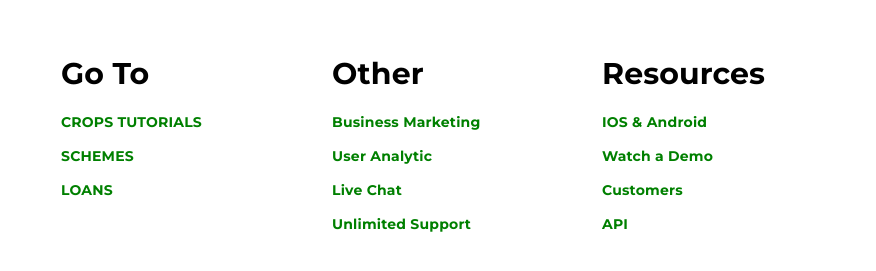
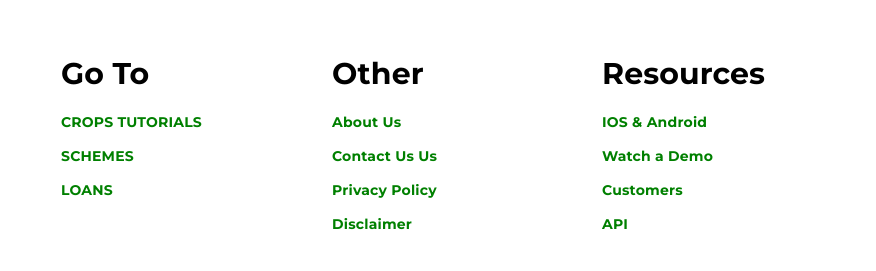
Before and after one commit to codermal7/Farm_India11, a website built with Parcel: page h-o-m-e-p-a-g-e.html in a window 1280 px wide. Shown: the part 3224-3495 px from the top of the page, 404-1280 px from the left. Built offline with nearby package versions, Linux system fonts and the light colour scheme.

Commit message:
Update h-o-m-e-p-a-g-e.html

```diff
--- a/h-o-m-e-p-a-g-e.html
+++ b/h-o-m-e-p-a-g-e.html
@@ -165,22 +165,26 @@
             <div class="col-md-3-div17">
               <b class="h3-b18">Go To</b>
               <div class="div14 ">
-                <b class="made-with-love-by-figmaland-al "><a style="    text-decoration: none;color: green;" href="/k-n-o-w-y-o-u-r-c-r-o-p.html">CROPS TUTORIALS</a></b>
-
-
-
-
-
-                <b class="made-with-love-by-figmaland-al "><a style="    text-decoration: none;color: green;" href="/s-c-h-e-m-e-s-a-n-d-l-o-a-n-d.html">SCHEMES</a></b>
-                <b class="made-with-love-by-figmaland-al "><a style="    text-decoration: none;color: green;" href="/s-c-h-e-m-e-s-a-n-d-l-o-a-n-d.html">LOANS</a></b>
+                <b class="made-with-love-by-figmaland-al "><a style="    text-decoration: none;color: green;"
+                    href="/k-n-o-w-y-o-u-r-c-r-o-p.html">CROPS TUTORIALS</a></b>
+                <b class="made-with-love-by-figmaland-al "><a style="    text-decoration: none;color: green;"
+                    href="/s-c-h-e-m-e-s-a-n-d-l-o-a-n-d.html">SCHEMES</a></b>
+                <b class="made-with-love-by-figmaland-al "><a style="    text-decoration: none;color: green;"
+                    href="/s-c-h-e-m-e-s-a-n-d-l-o-a-n-d.html">LOANS</a></b>
               </div>
             </div>
             <div class="col-md-3-div18">
               <b class="h3-b18">Other</b>
               <div class="div14">
-                <b class="made-with-love-by-figmaland-al" >Business Marketing</b><b
-                  class="made-with-love-by-figmaland-al">User Analytic</b><b class="made-with-love-by-figmaland-al">Live
-                  Chat</b><b class="made-with-love-by-figmaland-al">Unlimited Support</b>
+                <b class="made-with-love-by-figmaland-al "><a style=" text-decoration: none;color: green;"
+                    href=#>About Us</a></b>
+                <b class="made-with-love-by-figmaland-al "><a style=" text-decoration: none;color: green;"
+                    href=#>Contact Us Us</a></b>
+                <b class="made-with-love-by-figmaland-al "><a style=" text-decoration: none;color: green;"
+                    href=#>Privacy Policy</a></b>
+                <b class="made-with-love-by-figmaland-al "><a style=" text-decoration: none;color: green;"
+                    href=#>Disclaimer</a></b>
+
               </div>
             </div>
             <div class="col-md-3-div19">
@@ -502,5 +506,4 @@
     }
   </script>
 </body>
-
 </html>
```
